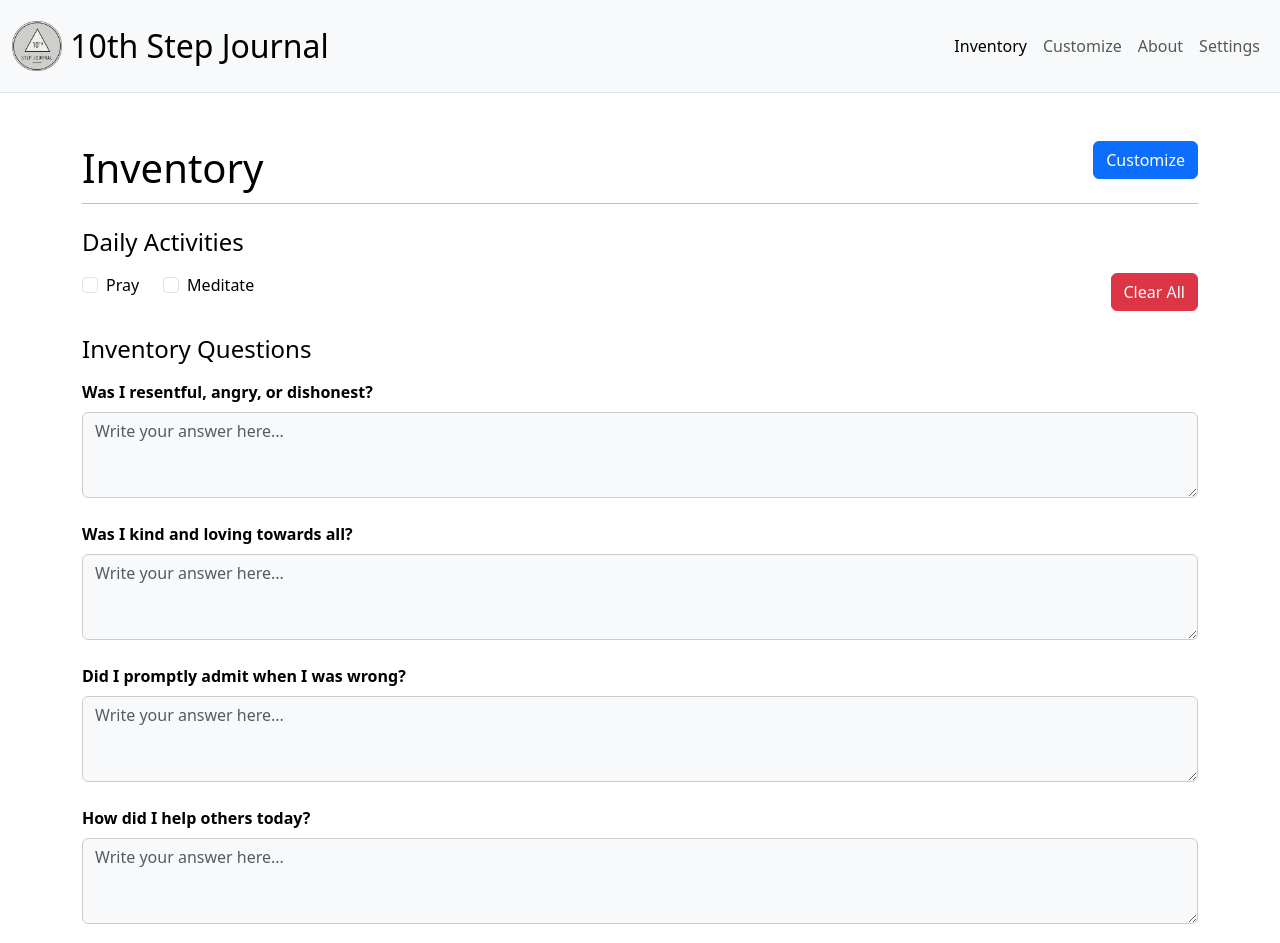
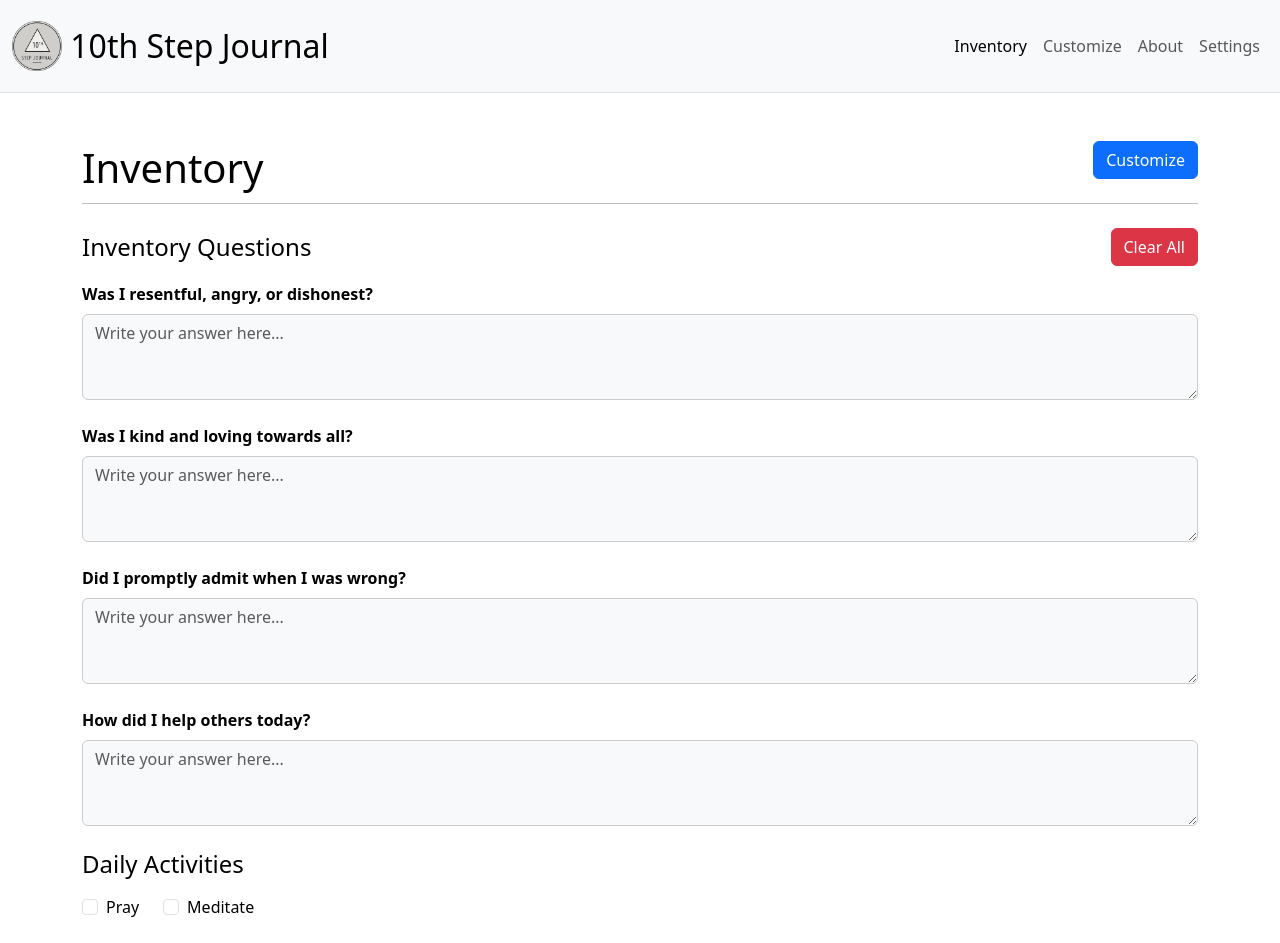
Before and after one commit to s-gruneberg/10step-journal, a React (Vite) app in the folder frontend/: page /inventory in a window 1280 px wide. Shown: the top 943 px of the page. Built offline with nearby package versions, Linux system fonts and the light colour scheme.

Commit message:
Switched daily activities and questions, moved clear all button, made it so that daily activities doesn't appear if none

```diff
--- a/frontend/src/components/Questions.tsx
+++ b/frontend/src/components/Questions.tsx
@@ -36,33 +36,15 @@ const Questions = ({ questions, answers, onAnswerChange, onClear }: QuestionsPro
 
     return (
         <>
-            <h2 className="h4 mb-3">Daily Activities</h2>
-            <div className="d-flex justify-content-between align-items-start mb-4">
-                <div className="d-flex flex-wrap gap-4" style={{ flex: '1 1 auto' }}>
-                    {checkmarks.map((checkmark) => (
-                        <div key={checkmark} className="form-check">
-                            <input
-                                type="checkbox"
-                                className="form-check-input"
-                                id={`checkmark-${checkmark}`}
-                                checked={checkmarkStates[checkmark] || false}
-                                onChange={(e) => handleCheckmarkChange(checkmark, e.target.checked)}
-                            />
-                            <label className="form-check-label text-capitalize" htmlFor={`checkmark-${checkmark}`}>
-                                {checkmark}
-                            </label>
-                        </div>
-                    ))}
-                </div>
+            <div className="d-flex justify-content-between align-items-center mb-3">
+                <h2 className="h4 mb-0">Inventory Questions</h2>
                 <button
-                    className={`btn ${darkMode ? 'btn-outline-danger' : 'btn-danger'} ms-3`}
+                    className={`btn ${darkMode ? 'btn-outline-danger' : 'btn-danger'}`}
                     onClick={handleClearAll}
                 >
                     Clear All
                 </button>
             </div>
-
-            <h2 className="h4 mb-3">Inventory Questions</h2>
             {questions.map((q, i) => (
                 <div key={i} className="mb-4">
                     <label className="form-label fw-bold text-wrap d-block text-break">{q}</label>
@@ -75,6 +57,30 @@ const Questions = ({ questions, answers, onAnswerChange, onClear }: QuestionsPro
                     />
                 </div>
             ))}
+
+            {checkmarks.length > 0 && (
+                <>
+                    <h2 className="h4 mb-3">Daily Activities</h2>
+                    <div className="d-flex justify-content-between align-items-start mb-4">
+                        <div className="d-flex flex-wrap gap-4" style={{ flex: '1 1 auto' }}>
+                            {checkmarks.map((checkmark) => (
+                                <div key={checkmark} className="form-check">
+                                    <input
+                                        type="checkbox"
+                                        className="form-check-input"
+                                        id={`checkmark-${checkmark}`}
+                                        checked={checkmarkStates[checkmark] || false}
+                                        onChange={(e) => handleCheckmarkChange(checkmark, e.target.checked)}
+                                    />
+                                    <label className="form-check-label text-capitalize" htmlFor={`checkmark-${checkmark}`}>
+                                        {checkmark}
+                                    </label>
+                                </div>
+                            ))}
+                        </div>
+                    </div>
+                </>
+            )}
         </>
     )
 }
```
